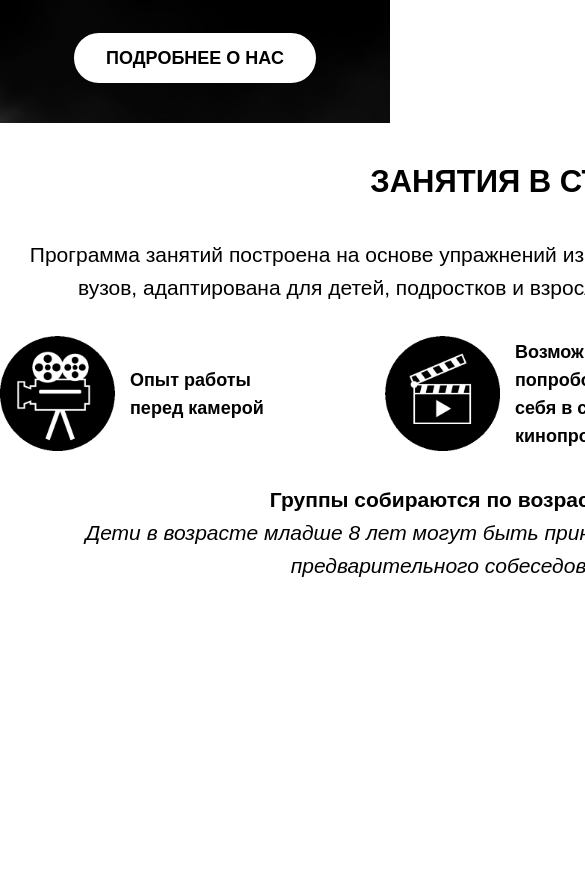
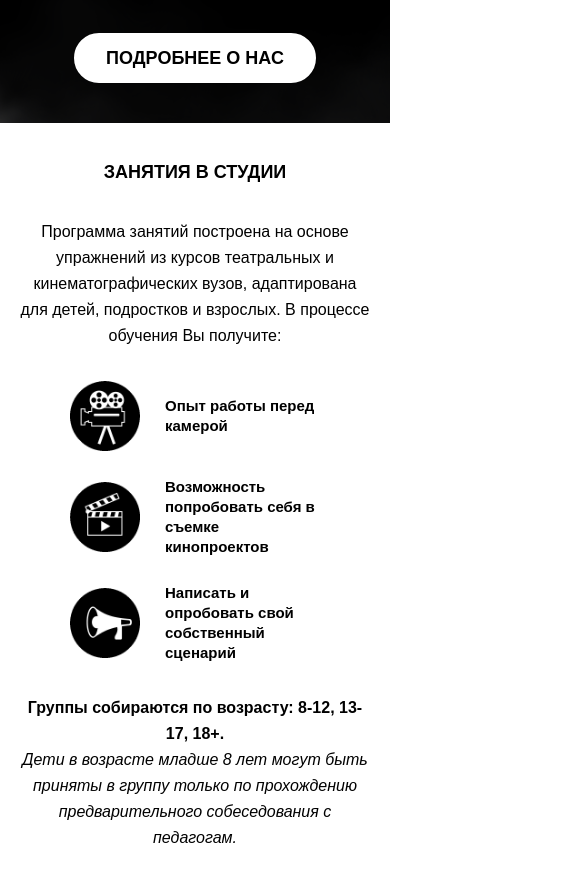
Before and after one commit to SergeiKuznetsov9/cinema-studio, a React (Vite) app: page / in a window 390 px wide. Shown: the part 1225-2106 px from the top of the page, 585 px wide, since content can reach past the window. Before the commit the page ends 1842 px from the top, so only its background shows below. Built offline with nearby package versions, Linux system fonts and the light colour scheme.

Commit message:
feat(*): адаптив на text section main

```diff
--- a/src/components/Main/Main.module.scss
+++ b/src/components/Main/Main.module.scss
@@ -245,6 +245,7 @@
   }
 }
 
+// ----------------------------------------
 .textSectionContent {
   width: 1055px;
   display: flex;
@@ -254,12 +255,26 @@
   margin: 0 auto;
   padding: 35px 0;
 
+  @media (max-width: vars.$xl) {
+    width: 90%;
+  }
+
   h2 {
     white-space: nowrap;
     font-size: 31px;
     line-height: 48px;
     font-weight: 700;
     text-transform: uppercase;
+
+    @media (max-width: vars.$xl) {
+      font-size: 24px;
+      line-height: 34px;
+    }
+
+    @media (max-width: vars.$xs) {
+      font-size: 18px;
+      line-height: 29px;
+    }
   }
 
   p {
@@ -267,6 +282,16 @@
     line-height: 33px;
     font-weight: 400;
     text-align: center;
+
+    @media (max-width: vars.$xl) {
+      font-size: 18px;
+      line-height: 28px;
+    }
+
+    @media (max-width: vars.$xs) {
+      font-size: 16px;
+      line-height: 26px;
+    }
   }
 }
 
@@ -275,6 +300,11 @@
   align-items: center;
   justify-content: space-between;
   width: 100%;
+
+  @media (max-width: vars.$lg) {
+    flex-direction: column;
+    gap: 26px;
+  }
 }
 
 .subSection {
@@ -282,12 +312,30 @@
   align-items: center;
   gap: 15px;
 
+  @media (max-width: vars.$lg) {
+    gap: 25px;
+  }
+
   p {
     font-size: 18px;
     line-height: 28px;
     font-weight: 700;
     width: 155px;
     text-align: left;
+
+    @media (max-width: vars.$xl) {
+      font-size: 16px;
+      line-height: 26px;
+    }
+
+    @media (max-width: vars.$lg) {
+      line-height: 24px;
+    }
+
+    @media (max-width: vars.$xs) {
+      font-size: 15px;
+      line-height: 20px;
+    }
   }
 }
 
@@ -296,6 +344,20 @@
   height: 115px;
   min-width: 115px;
   min-height: 115px;
+
+  @media (max-width: vars.$lg) {
+    width: 90px;
+    height: 90px;
+    min-width: 90px;
+    min-height: 90px;
+  }
+
+  @media (max-width: vars.$xs) {
+    width: 70px;
+    height: 70px;
+    min-width: 70px;
+    min-height: 70px;
+  }
 
   img {
     height: 100%;
@@ -311,6 +373,16 @@
   font-weight: 400;
   align-items: center;
 
+  @media (max-width: vars.$xl) {
+    font-size: 17px;
+    line-height: 27px;
+  }
+
+  @media (max-width: vars.$xs) {
+    font-size: 16px;
+    line-height: 26px;
+  }
+
   strong {
     text-align: center;
   }
```
